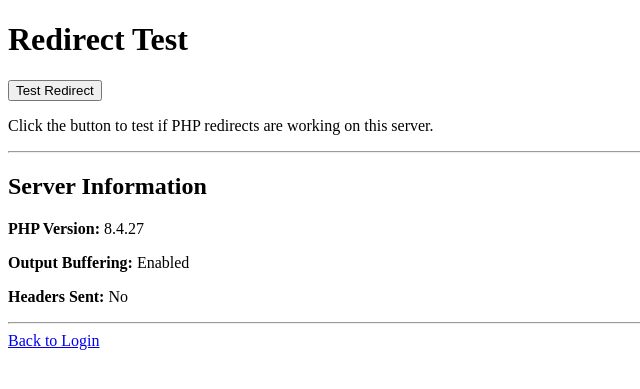
After one commit to pilr/team_summary, a PHP site: page /test_redirect.php in a window 1280 px wide. The commit adds this page. Shown: the top 389 px of the page, without its empty margins (0-640 px from the left). Run offline with PHP 8.4, Linux system fonts and the light colour scheme.

Commit message:
Fix login redirect with multiple approaches and debugging tools
- Add output buffering to prevent header issues
- Implement fallback JavaScript redirect if headers already sent
- Prioritize demo credentials for faster processing
- Add redirect test page for troubleshooting server issues
- Improve error handling for database connection failures
- Ensure redirect works regardless of server configuration

Debugging tools:
- test_redirect.php for testing server redirect capability
- Headers sent detection and fallback mechanisms
- Better exception handling to prevent redirect failures

```diff
--- /dev/null
+++ b/test_redirect.php
@@ -0,0 +1,42 @@
+<?php
+session_start();
+
+// Simple test to check if redirects work
+if (isset($_POST['test_redirect'])) {
+    $_SESSION['test'] = 'Redirect worked!';
+    header('Location: test_redirect.php?success=1');
+    exit();
+}
+
+?>
+<!DOCTYPE html>
+<html>
+<head>
+    <title>Redirect Test</title>
+</head>
+<body>
+    <h1>Redirect Test</h1>
+
+    <?php if (isset($_GET['success'])): ?>
+        <div style="color: green; font-weight: bold;">
+            ✅ Redirect Test Successful!<br>
+            Session data: <?php echo $_SESSION['test'] ?? 'None'; ?>
+        </div>
+        <a href="test_redirect.php">Test Again</a>
+    <?php else: ?>
+        <form method="POST">
+            <button type="submit" name="test_redirect">Test Redirect</button>
+        </form>
+        <p>Click the button to test if PHP redirects are working on this server.</p>
+    <?php endif; ?>
+
+    <hr>
+    <h2>Server Information</h2>
+    <p><strong>PHP Version:</strong> <?php echo phpversion(); ?></p>
+    <p><strong>Output Buffering:</strong> <?php echo ob_get_level() > 0 ? 'Enabled' : 'Disabled'; ?></p>
+    <p><strong>Headers Sent:</strong> <?php echo headers_sent() ? 'Yes' : 'No'; ?></p>
+
+    <hr>
+    <a href="login.php">Back to Login</a>
+</body>
+</html>
```
Also changed, not shown: login.php (+41 -40 lines).
